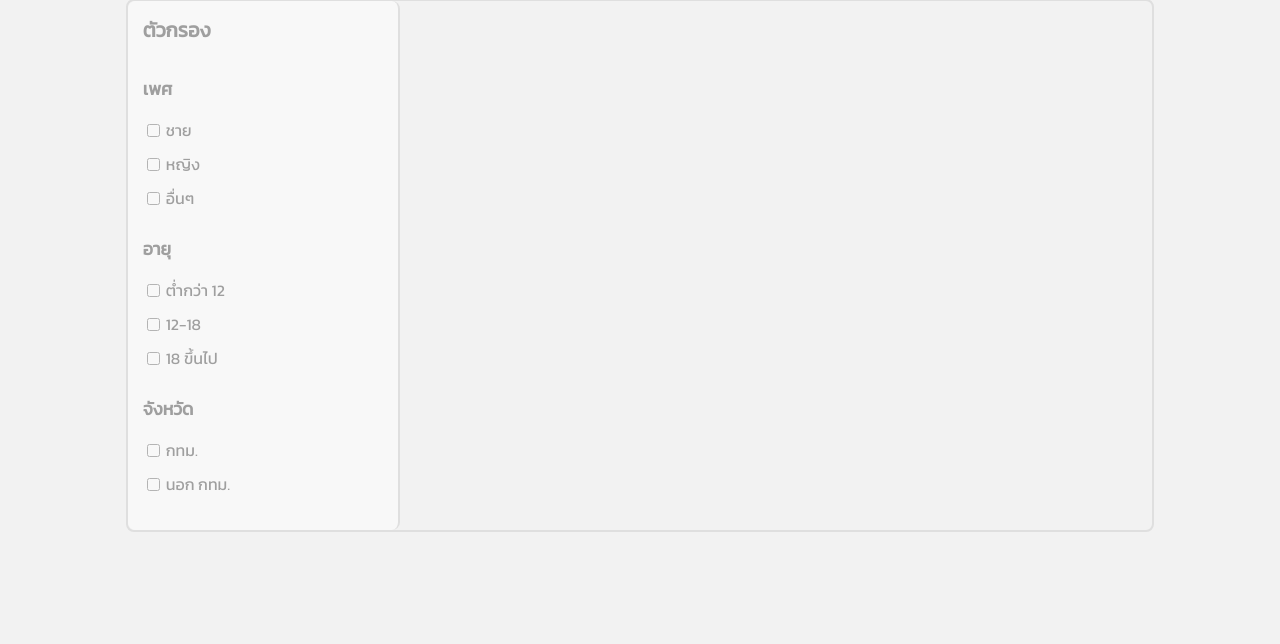
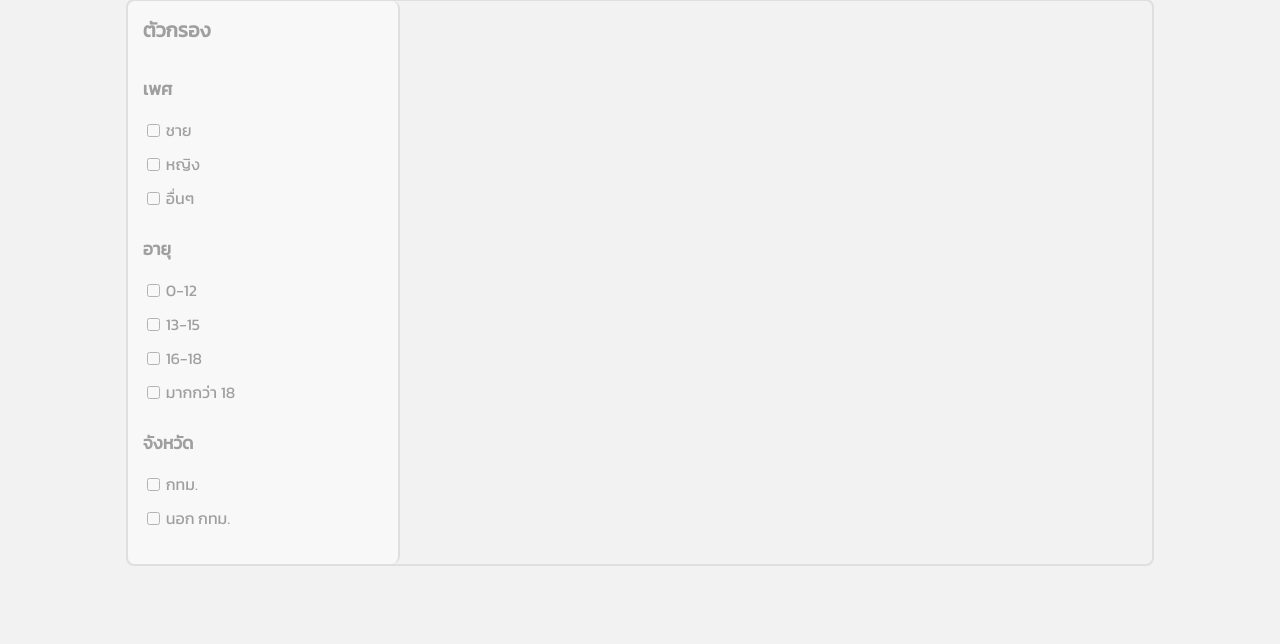
Before and after one commit to deepmatters/jaidee, a Flask app: page /search in a window 1280 px wide. Shown: the part 564-1208 px from the top of the page. Before the commit the page ends 1096 px from the top, so only its background shows below. Run offline with Flask 2, Linux system fonts and the light colour scheme; data that the repository does not hold is empty.

Commit message:
Add age filter choice. Disable search input refocus.

```diff
--- a/app/static/search.js
+++ b/app/static/search.js
@@ -204,8 +204,8 @@ function searchSubmit() {
             // // Optionally clear search box
             // searchInput.value = ''
 
-            // Refocus the search box
-            searchInput.focus()
+            // // Refocus the search box
+            // searchInput.focus()
         } else {  // If search input length < 1
             // Clear search result num
             searchResultNum.innerHTML = '0'
@@ -354,8 +354,8 @@ function searchSubmit() {
         // // Optionally clear search box
         // searchInput.value = ''
 
-        // Refocus the search box
-        searchInput.focus()
+        // // Refocus the search box
+        // searchInput.focus()
     }
 }
 
@@ -440,6 +440,7 @@ const genderOther = document.getElementById('genderOther')
 const age1 = document.getElementById('age1')
 const age2 = document.getElementById('age2')
 const age3 = document.getElementById('age3')
+const age4 = document.getElementById('age4')
 const provinceBkk = document.getElementById('provinceBkk')
 const provinceNoneBkk = document.getElementById('provinceNoneBkk')
 
@@ -484,6 +485,12 @@ age3.addEventListener('click', e => {
     const filterKey = 'age'
 
     filterPrep(filterKey, age3.value)
+})
+
+age4.addEventListener('click', e => {
+    const filterKey = 'age'
+
+    filterPrep(filterKey, age4.value)
 })
 
 provinceBkk.addEventListener('click', e => {
@@ -587,20 +594,26 @@ function filterSearch() {
                     searchObjFilteredGender.forEach((obj, i) => {
                         for (const [key, value] of Object.entries(obj)) {
                             if (key === 'age') {
-                                if (Number(fValue) === 1) {  // For age range 1 (< 12)
-                                    if (value < 12) {
+                                if (Number(fValue) === 1) {  // For age range 1 (<= 12)
+                                    if (value <= 12) {
                                         searchObjFilteredAge.push(searchObjFilteredGender[i])
                                     }
                                 }
 
-                                if (Number(fValue) === 2) {  // For age range 1 (12-18)
-                                    if (value >= 12 && value < 18) {
+                                if (Number(fValue) === 2) {  // For age range 2 (13-15)
+                                    if (value >= 13 && value < 16) {
                                         searchObjFilteredAge.push(searchObjFilteredGender[i])
                                     }
                                 }
 
-                                if (Number(fValue) === 3) {  // For age range 3 (> 18)
-                                    if (value >= 18) {
+                                if (Number(fValue) === 3) {  // For age range 3 (16-18)
+                                    if (value >= 16 && value < 19) {
+                                        searchObjFilteredAge.push(searchObjFilteredGender[i])
+                                    }
+                                }
+
+                                if (Number(fValue) === 4) {  // For age range 4 (> 18)
+                                    if (value >= 19) {
                                         searchObjFilteredAge.push(searchObjFilteredGender[i])
                                     }
                                 }
--- a/app/templates/search.html
+++ b/app/templates/search.html
@@ -37,11 +37,13 @@
                         <div class="search-filter-half-right">
                             <h3>อายุ</h3>
                             <input id="age1" type="checkbox" name="age" value="1">
-                            <label for="age1">ต่ำกว่า 12</label>
+                            <label for="age1">0-12</label>
                             <input id="age2" type="checkbox" name="age" value="2">
-                            <label for="age2">12-18</label>
+                            <label for="age2">13-15</label>
                             <input id="age3" type="checkbox" name="age" value="3">
-                            <label for="age3">18 ขึ้นไป</label>
+                            <label for="age3">16-18</label>
+                            <input id="age4" type="checkbox" name="age" value="4">
+                            <label for="age4">มากกว่า 18</label>
                         </div>
                     </div>
 
```
